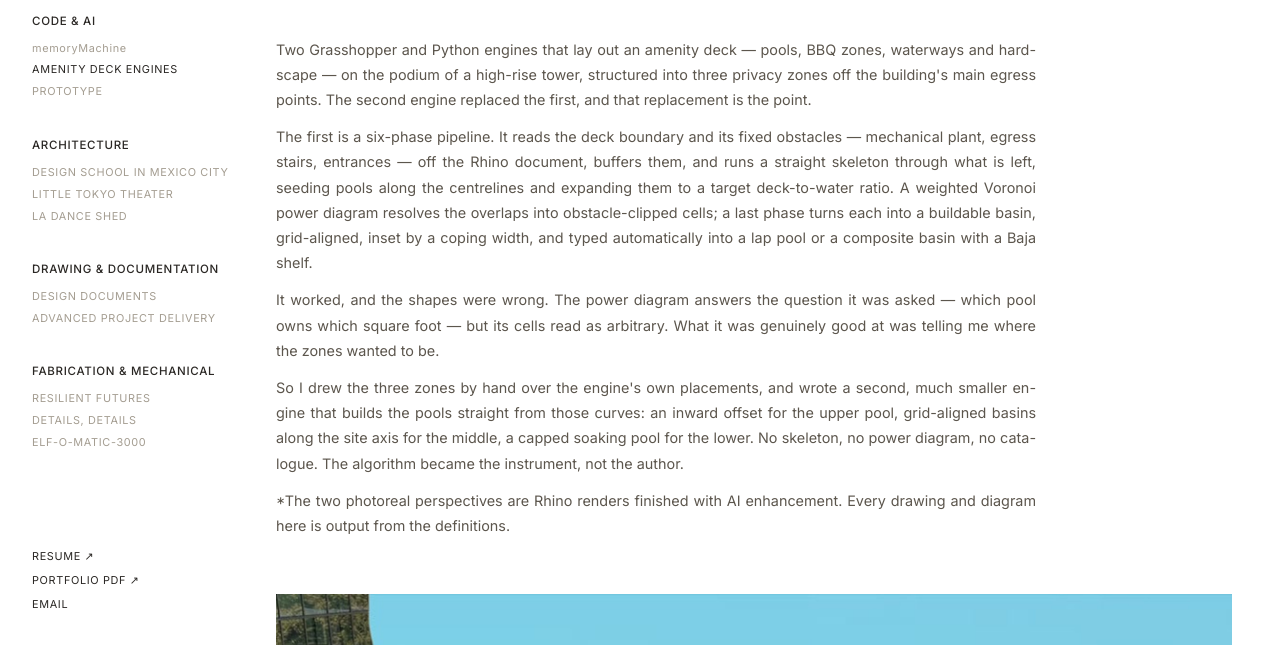
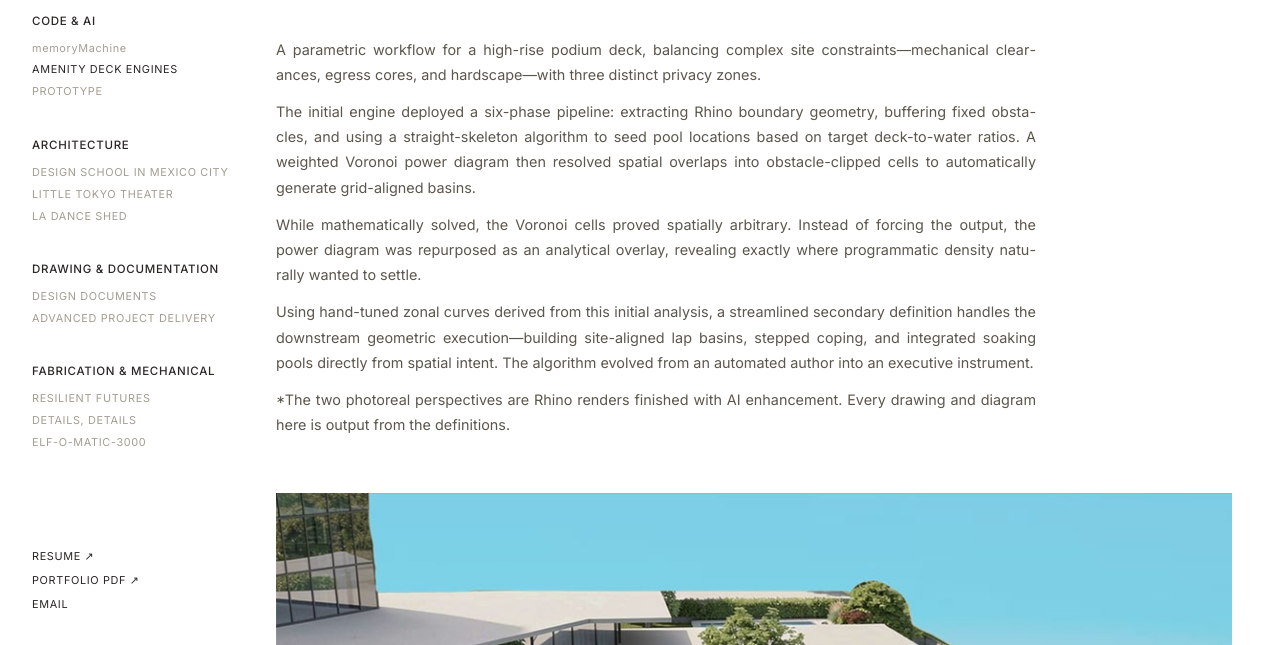
Before and after one commit to jcnorthrup9/Portfolio, a plain HTML site: page projects/amenity-deck-engines/index.html in a window 1280 px wide. Shown: the part 155-800 px from the top of the page. Drawn offline with Linux system fonts and the light colour scheme.

Commit message:
Rewrite the Amenity Deck Engines copy and restructure the gallery
John's own text replaces the draft: the workflow framing, the power diagram
repurposed as an analytical overlay rather than a failed generator, and the
algorithm as an executive instrument rather than an automated author.

The gallery is now grouped under three headings — the initial engine, the
secondary definition, the deck — so the twelve figures read in the same order
the text argues. Adds the second AI-assisted hero render and the Zone 2 pair.

The AI-assisted disclosure is kept as a footnote so it carries into the print
PDF, where a hero caption would be dropped.

Co-Authored-By: Claude Opus 5 <noreply@anthropic.com>

```diff
--- a/projects/amenity-deck-engines/index.html
+++ b/projects/amenity-deck-engines/index.html
@@ -20,30 +20,26 @@
       <div class="advisor role">Design &amp; Scripting</div>
       <h1>Amenity Deck Engines</h1>
       <p>
-        Two Grasshopper and Python engines that lay out an amenity deck — pools, BBQ zones, waterways
-        and hardscape — on the podium of a high-rise tower, structured into three privacy zones off the
-        building's main egress points. The second engine replaced the first, and that replacement is
-        the point.
+        A parametric workflow for a high-rise podium deck, balancing complex site
+        constraints—mechanical clearances, egress cores, and hardscape—with three distinct privacy
+        zones.
       </p>
       <p>
-        The first is a six-phase pipeline. It reads the deck boundary and its fixed obstacles —
-        mechanical plant, egress stairs, entrances — off the Rhino document, buffers them, and runs a
-        straight skeleton through what is left, seeding pools along the centrelines and expanding them
-        to a target deck-to-water ratio. A weighted Voronoi power diagram resolves the overlaps into
-        obstacle-clipped cells; a last phase turns each into a buildable basin, grid-aligned, inset by
-        a coping width, and typed automatically into a lap pool or a composite basin with a Baja shelf.
+        The initial engine deployed a six-phase pipeline: extracting Rhino boundary geometry,
+        buffering fixed obstacles, and using a straight-skeleton algorithm to seed pool locations
+        based on target deck-to-water ratios. A weighted Voronoi power diagram then resolved spatial
+        overlaps into obstacle-clipped cells to automatically generate grid-aligned basins.
       </p>
       <p>
-        It worked, and the shapes were wrong. The power diagram answers the question it was asked —
-        which pool owns which square foot — but its cells read as arbitrary. What it was genuinely good
-        at was telling me where the zones wanted to be.
+        While mathematically solved, the Voronoi cells proved spatially arbitrary. Instead of forcing
+        the output, the power diagram was repurposed as an analytical overlay, revealing exactly where
+        programmatic density naturally wanted to settle.
       </p>
       <p>
-        So I drew the three zones by hand over the engine's own placements, and wrote a second, much
-        smaller engine that builds the pools straight from those curves: an inward offset for the upper
-        pool, grid-aligned basins along the site axis for the middle, a capped soaking pool for the
-        lower. No skeleton, no power diagram, no catalogue. The algorithm became the instrument, not
-        the author.
+        Using hand-tuned zonal curves derived from this initial analysis, a streamlined secondary
+        definition handles the downstream geometric execution—building site-aligned lap basins,
+        stepped coping, and integrated soaking pools directly from spatial intent. The algorithm
+        evolved from an automated author into an executive instrument.
       </p>
       <p>
         *The two photoreal perspectives are Rhino renders finished with AI enhancement. Every drawing
@@ -52,8 +48,9 @@
     </section>
 
     <section class="project-gallery">
+      <h2 class="gallery-heading">The initial engine</h2>
       <figure class="wide">
-        <img src="../../assets/images/amenity-deck-engines/gh-canvas.jpg" alt="The full Grasshopper definition of the first engine, zoomed to fit: grouped phases for input and buffer setup, straight-skeleton seeding, multi-pool expansion, the power diagram, BBQ seeding, waterways, hardscape banding and pool typology, wired left to right"><figcaption>Definition | Six-phase pipeline, Grasshopper and Python</figcaption>
+        <img src="../../assets/images/amenity-deck-engines/gh-canvas.jpg" alt="The full Grasshopper definition of the initial engine, zoomed to fit: grouped phases for input and buffer setup, straight-skeleton seeding, multi-pool expansion, the power diagram, BBQ seeding, waterways, hardscape banding and pool typology, wired left to right"><figcaption>Definition | Six-phase pipeline, Grasshopper and Python</figcaption>
       </figure>
       <figure>
         <img src="../../assets/images/amenity-deck-engines/skeleton.jpg" alt="Phase 2 diagram: the deck boundary and its inward setback, rounded avoidance buffers around the mechanical plant, egress stairs and entrances, and the straight skeleton running through the space that is left, with its centreline seed points marked"><figcaption>Phase 2 | Straight skeleton and seed points</figcaption>
@@ -67,9 +64,12 @@
       <figure class="wide">
         <img src="../../assets/images/amenity-deck-engines/option-array.jpg" alt="Four outputs of the same definition at Pool_Count 1, 2, 3 and 4, identical view and zoom, showing the pool field subdividing progressively across the deck"><figcaption>Option array | One definition, four pool counts</figcaption>
       </figure>
+      <h2 class="gallery-heading">The secondary definition</h2>
       <figure>
-        <img src="../../assets/images/amenity-deck-engines/zone-pools.jpg" alt="The second engine: three hand-drawn zone curves with the pools built directly from them — a large pool offset inward from the upper zone, three grid-aligned pools spaced along the middle zone, and a small soaking pool in the lower zone"><figcaption>Second engine | Zone curves and the pools built from them</figcaption>
+        <img src="../../assets/images/amenity-deck-engines/zone-pools.jpg" alt="Three zonal curves with the pool geometry built directly from them — a large basin offset inward from the upper zone, three site-aligned lap basins spaced along the middle zone, and a small soaking pool in the lower zone"><figcaption>Zonal curves | Basins built from spatial intent</figcaption>
       </figure>
+
+      <h2 class="gallery-heading">The deck</h2>
       <figure>
         <img src="../../assets/images/amenity-deck-engines/hardscape-plan.jpg" alt="Hardscape plan of the amenity deck: pools, planting beds, paving, pavilion and mechanical zone drawn at eighth-inch scale"><figcaption>Drawing | Hardscape plan, the deliverable</figcaption>
       </figure>
@@ -77,7 +77,13 @@
         <img src="../../assets/images/amenity-deck-engines/aerial-pair.jpg" alt="Aerial view of the podium deck shown twice: the working Rhino model on the left, the finished render on the right"><figcaption>Rhino model and finished render | Aerial</figcaption>
       </figure>
       <figure class="wide">
-        <img src="../../assets/images/amenity-deck-engines/zone3-pair.jpg" alt="The large pool terrace shown twice: the working Rhino model on the left, the finished render on the right"><figcaption>Rhino model and finished render | Large pool</figcaption>
+        <img src="../../assets/images/amenity-deck-engines/zone2-pair.jpg" alt="The quiet residential zone shown twice: the working Rhino model on the left, the finished render on the right"><figcaption>Rhino model and finished render | Zone 2</figcaption>
+      </figure>
+      <figure class="wide">
+        <img src="../../assets/images/amenity-deck-engines/zone3-pair.jpg" alt="The large pool terrace shown twice: the working Rhino model on the left, the finished render on the right"><figcaption>Rhino model and finished render | Zone 3</figcaption>
+      </figure>
+      <figure class="wide">
+        <img src="../../assets/images/amenity-deck-engines/hero-pool-2.jpg" alt="Eye-level perspective of the pavilion terrace: a shallow pool and stepped coping in front of the glazed pavilion, with the tower rising behind"><figcaption>Render | Pavilion terrace (AI-assisted)</figcaption>
       </figure>
     </section>
     </article>
```
Also changed, not shown: assets/images/amenity-deck-engines/hero-pool-2.jpg (added), assets/images/amenity-deck-engines/zone2-pair.jpg (added), 5 other files.
